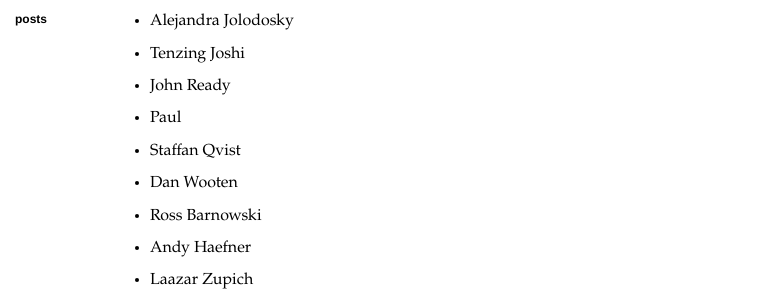
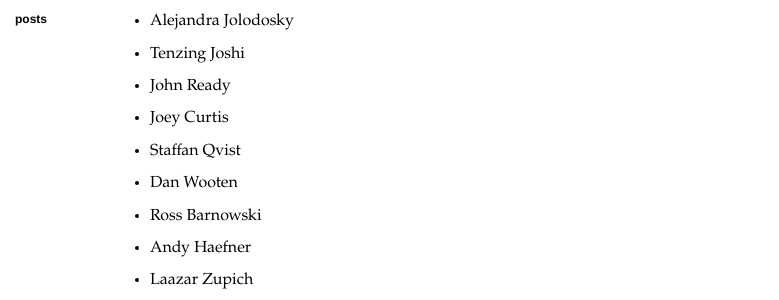
Before and after one commit to thehackerwithin/berkeley, a Jekyll site: the page built from _posts/2014-10-08-numpy-vectorization.markdown, in a window 1280 px wide. Shown: the part 265-565 px from the top of the page, without its empty margins (0-779 px from the left). Built offline with Jekyll 4.4.1, drawn with Linux system fonts in a browser that asks for light colours; nearby versions of some CDN libraries; Markdown is read by kramdown in place of the engine named in the settings; comment, search, counter and statistics services are not loaded.

Commit message:
fixed attendees

```diff
--- a/_posts/2014-10-08-numpy-vectorization.markdown
+++ b/_posts/2014-10-08-numpy-vectorization.markdown
@@ -15,7 +15,7 @@ tags: meeting python
 - Alejandra Jolodosky
 - Tenzing Joshi
 - John Ready
-- Paul
+- Joey Curtis
 - Staffan Qvist
 - Dan Wooten
 - Ross Barnowski
```
